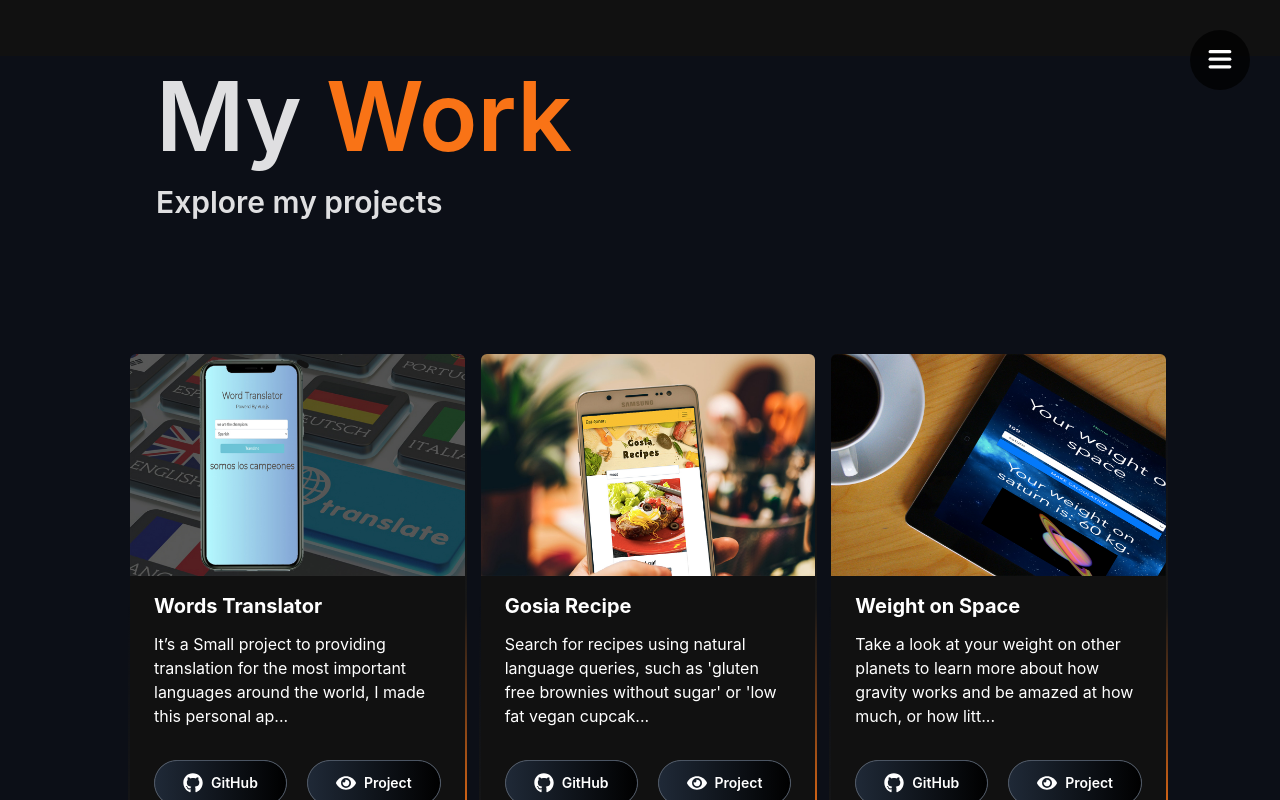
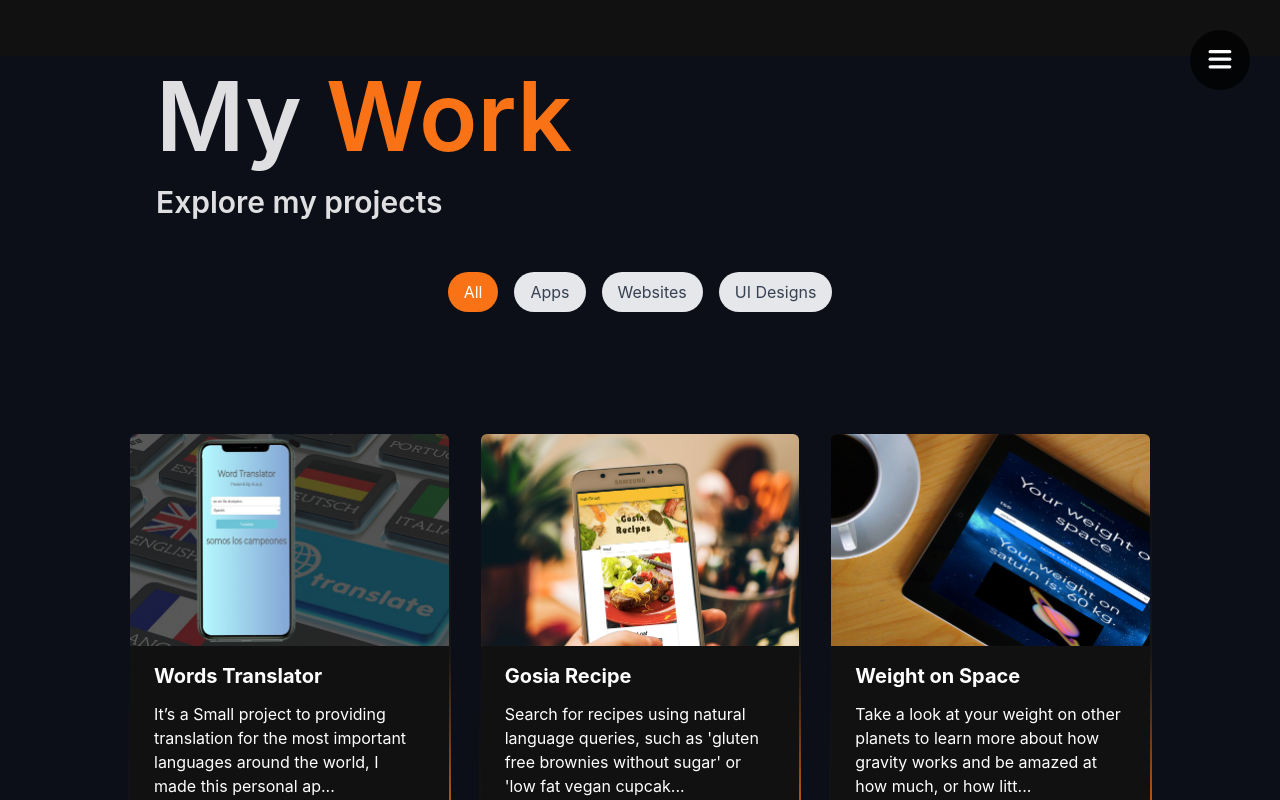
Before and after one commit to Michaellinaresxk/Mikefolio, a React (Vite) app: page /Projects in a window 1280 px wide. Shown: the top 800 px of the page. Built offline with nearby package versions, Linux system fonts and the light colour scheme.

Commit message:
Feature: added filter on project cards.

```diff
--- a/src/components/stateless/ExperienceSection.tsx
+++ b/src/components/stateless/ExperienceSection.tsx
@@ -19,7 +19,7 @@ export const ExperienceSection = () => {
 
   return (
     <section className="w-8/10 p-10">
-      <h2 className="text-7xl font-bold mb-20">
+      <h2 className="text-7xl font-bold mb-20 mt-20">
         Experience <span className="font-normal text-orange-500">History</span>
       </h2>
       <div className="space-y-6">
--- a/src/components/stateless/ProjectCard.jsx
+++ b/src/components/stateless/ProjectCard.jsx
@@ -10,12 +10,13 @@ const ProjectCard = ({
   id,
   description,
   repoProvider,
+  category,
 }) => {
   return (
     <>
-      <div className="project-card__body text-white rounded-lg mt-10 overflow-hidden mx-auto ">
+      <div className="project-card__body text-white rounded-lg mt-10 overflow-hidden mx-auto">
         <Link to={`/projects/${id}`}>
-          <img src={image} className="w-full" />
+          <img src={image} className="w-full" alt={title} />
         </Link>
 
         <div className="px-6 py-4">
@@ -27,19 +28,33 @@ const ProjectCard = ({
           </p>
         </div>
         <div className="px-6 py-4 mb-5 flex text-gray-600 justify-center">
-          <a className="flex" href={repo_link} target="_blank">
+          {category === "Apps" && (
+            <>
+              <a
+                className="flex"
+                href={repo_link}
+                target="_blank"
+                rel="noopener noreferrer"
+              >
                 <span className="text-white flex bg-gray-100 rounded-full px-3 py-1 text-sm font-semibold mr-5 cursor-pointer font-semibold bg-gradient-to-r from-gray-800 to-black px-7 py-3 rounded-full border border-gray-600 hover:scale-105 duration-200 hover:text-gray-500 hover:border-gray-800 hover:from-black hover:to-gray-900">
                   <FaGithub className="mr-2" size={20} />
                   {repoProvider}
                 </span>
               </a>
 
-          <a className="flex" href={app_link} target="_blank">
-            <span className="text-white flex  bg-gray-100 rounded-full px-3 py-1 text-sm font-semibold cursor-pointer font-semibold bg-gradient-to-r from-gray-800 to-black px-7 py-3 rounded-full border border-gray-600 hover:scale-105 duration-200 hover:text-gray-500 hover:border-gray-800 hover:from-black hover:to-gray-900">
+              <a
+                className="flex"
+                href={app_link}
+                target="_blank"
+                rel="noopener noreferrer"
+              >
+                <span className="text-white flex bg-gray-100 rounded-full px-3 py-1 text-sm font-semibold cursor-pointer font-semibold bg-gradient-to-r from-gray-800 to-black px-7 py-3 rounded-full border border-gray-600 hover:scale-105 duration-200 hover:text-gray-500 hover:border-gray-800 hover:from-black hover:to-gray-900">
                   <FaEye className="mr-2" size={20} />
                   Project
                 </span>
               </a>
+            </>
+          )}
         </div>
       </div>
     </>
--- a/src/components/stateless/WebsSection.tsx
+++ b/src/components/stateless/WebsSection.tsx
@@ -40,7 +40,7 @@ const WebsSection = () => {
   };
 
   return (
-    <div className="container mx-auto px-4 sm:px-6 lg:px-8 py-10">
+    <div className="container mx-auto px-4 sm:px-6 lg:px-8 py-10 ">
       <div className="flex flex-col md:flex-row md:items-center gap-10">
         <div className="w-full  md:w-4/12">
           <h2 className="text-5xl font-bold mb-6">
--- a/src/data/projects.js
+++ b/src/data/projects.js
@@ -17,6 +17,7 @@ import {
 export const projects = [
 	{
 		id: 1,
+		category: "Apps",
 		title: "Words Translator",
 		title1: "Words",
 		title2: "Translator",
@@ -68,6 +69,7 @@ export const projects = [
 	},
 	{
 		id: 3,
+		category: "Websites",
 		title: "Weight on Space",
 		title1: "Weight on",
 		title2: "Space",
@@ -98,6 +100,7 @@ export const projects = [
 
 	{
 		id: 4,
+		category: "UI Designs",
 		title: "Chat Room",
 		title1: "Chat",
 		title2: "Room",
--- a/src/index.css
+++ b/src/index.css
@@ -15,6 +15,13 @@ body{
   width: 100%;
   background-size: cover;
 }
+
+.bg-projects{
+  /* @apply w-screen bg-[url('/src/assets/img/jupiter-1.jpg')] bg-cover bg-no-repeat; */
+  /* background-image: url("./assets/img/"); */
+  background-position: center;
+}
+
 
 .bg-about-text {
   background-color: #000000;
--- a/src/pages/About.jsx
+++ b/src/pages/About.jsx
@@ -7,11 +7,7 @@ import { ExperienceSection } from "../components/stateless/ExperienceSection";
 import { WhatIUse } from "../components/stateless/WhatIUse";
 import WhatIDo from "../components/stateless/WhatIDo";
 
-import {
-  about_background_image,
-  myPicture,
-  spaceShip,
-} from "../assets/img/index";
+import { about_background_image, spaceShip } from "../assets/img/index";
 import { Link } from "react-router-dom";
 
 const About = () => {
--- a/src/pages/Projects.jsx
+++ b/src/pages/Projects.jsx
@@ -4,15 +4,46 @@ import Heading from "../components/stateless/Heading";
 import CallToAction from "../components/stateless/CallToAction";
 import Footer from "../components/stateless/Footer";
 import { projects } from "../data/projects";
+import { motion } from "framer-motion";
+import { useState } from "react";
 
 const Projects = () => {
+  const filterCategories = ["All", "Apps", "Websites", "UI Designs"];
+  const [activeFilter, setActiveFilter] = useState("All");
+
+  const filteredProjects = projects.filter((project) => {
+    if (activeFilter === "All") return true;
+    return project.category === activeFilter;
+  });
+
   return (
     <>
+      <div className="bg-projects">
         <Menu />
         <Heading title1="My" title2="Work" subtitle="Explore my projects" />
-      <div className="grid gap-7 sm:grid-cols-1 md:grid-cols-2 lg:grid-cols-3 auto-rows-fr sm:w-5/6 md:w-4/5 lg:w-6/6 mx-auto cursor-pointer mt-20 mb-16">
-        {projects.map((project) => (
-          <div key={project.id} className="mx-auto">
+
+        <div className="flex justify-center mt-10">
+          {filterCategories.map((category) => (
+            <button
+              key={category}
+              className={`px-4 py-2 mx-2 rounded-full ${
+                activeFilter === category
+                  ? "bg-orange-500 text-white"
+                  : "bg-gray-200 text-gray-700"
+              }`}
+              onClick={() => setActiveFilter(category)}
+            >
+              {category}
+            </button>
+          ))}
+        </div>
+
+        <motion.div
+          layout
+          className="grid gap-7 sm:grid-cols-1 md:grid-cols-2 lg:grid-cols-3 auto-rows-fr sm:w-5/6 md:w-4/5 lg:w-6/6 mx-auto cursor-pointer mt-20 mb-16"
+        >
+          {filteredProjects.map((project) => (
+            <motion.div key={project.id} className="mx-auto" layout>
               <ProjectCard
                 image={project.CardImage}
                 title={project.title}
@@ -22,8 +53,9 @@ const Projects = () => {
                 description={project.description}
                 repoProvider={project.repoProvider}
               />
-          </div>
+            </motion.div>
           ))}
+        </motion.div>
       </div>
       <CallToAction />
       <Footer text="Copyright Michaelxk ©" year="2024" />
```
Lines whose indentation alone changed are shown as unchanged.
